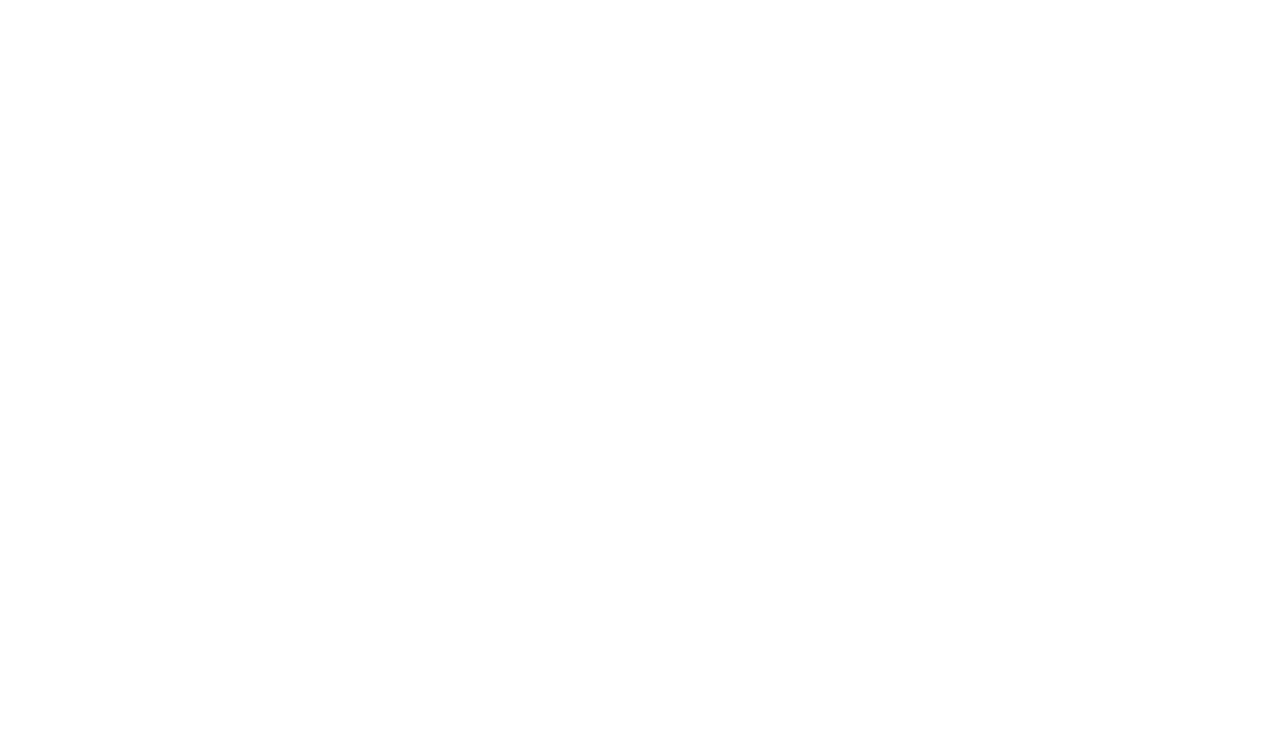
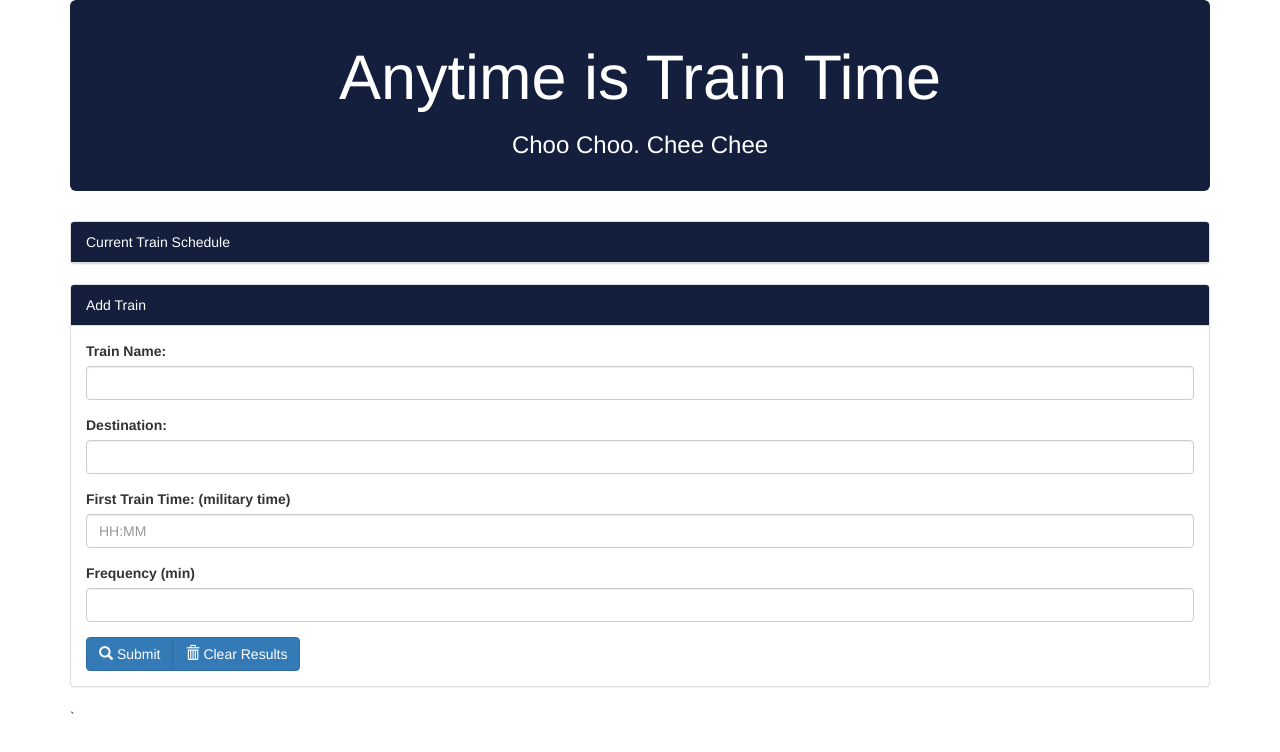
Before and after one commit to ricopella/train-schedule, a plain HTML site: page index.html in a window 1280 px wide. Drawn offline with nearby package versions, Linux system fonts and the light colour scheme.

Commit message:
added page-structure

```diff
--- a/assets/css/style.css
+++ b/assets/css/style.css
@@ -0,0 +1,11 @@
+#head {
+    text-align: center;
+    background-color: #141f3d;
+    color: white;
+    padding: 2%;
+}
+
+.panel-custom {
+    background-color: #141f3d !important;
+    color: white !important;
+}
--- a/index.html
+++ b/index.html
@@ -25,6 +25,62 @@
             <p class="browsehappy">You are using an <strong>outdated</strong> browser. Please <a href="#">upgrade your browser</a> to improve your experience.</p>
         <![endif]-->
 
+    <!-- Main Header -->
+    <div class="container">
+        <div class="jumbotron" id="head">
+            <h1>Anytime is Train Time</h1>
+            <h3>Choo Choo. Chee Chee</h3>
+        </div>
+        <!-- end Main Header -->
+    </div>
+
+    <!-- Main Body Container -->
+    <div class="container">
+        <!-- Train Schedule Panel -->
+        <div class="panel panel-default">
+            <div class="panel-heading panel-custom">
+                Current Train Schedule
+            </div>
+            <!-- end Train Schedule Panel -->
+        </div>
+
+        <!-- Add Train Panel -->
+        <div class="panel panel-default">
+            <div class="panel-heading panel-custom">
+                Add Train
+            </div>
+
+            <div class="panel-body">
+                <form>
+                    <div class="form-group">
+                        <label for="trainName">Train Name:</label>
+                        <input type="text" class="form-control" id="train-name">
+                    </div>
+                    <div class="form-group">
+                        <label for="destination">Destination:</label>
+                        <input type="text" class="form-control" id="train-destination">
+                    </div>
+                    <div class="form-group">
+                        <label for="startYear">First Train Time: (military time) </label>
+                        <input type="text" class="form-control" placeholder="HH:MM" id="train-time">
+                    </div>
+                    <div class="form-group">
+                        <label for="endYear">Frequency (min)</label>
+                        <input type="text" class="form-control" id="time-freq">
+                    </div>
+                    <div class="btn-group" role="group">
+                        <button type="button" id="btn-search" class="btn btn-primary"><span class="glyphicon glyphicon-search"></span> Submit</button>
+                        <button type="button" id="btn-clear" class="btn btn-primary"><span class="glyphicon glyphicon-trash"></span> Clear Results</button>
+                    </div>
+                </form>
+            </div>
+            <!-- end Add Train Panel -->
+        </div>
+        `
+    </div>
+
+
+
     <script src="assets/javascript/app.js"></script>
 </body>
 
```
